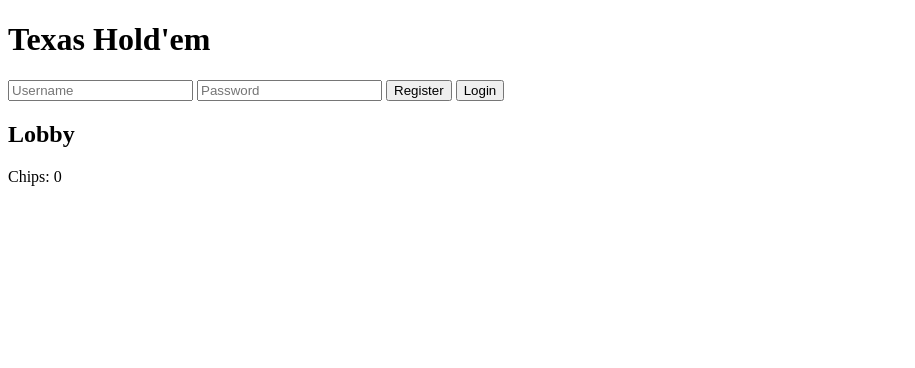
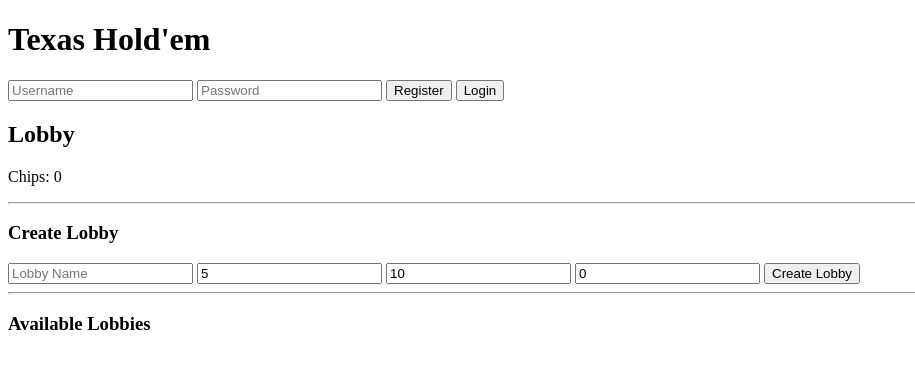
Before and after one commit to Rehcra867/Poker-v1, a website: page public/index.html in a window 1280 px wide. Shown: the whole page, without its empty margins (0-915 px from the left). Drawn offline with nearby package versions, Linux system fonts and the light colour scheme; no server answers.

Commit message:
Add lobby creation inputs and available lobbies section

```diff
--- a/public/index.html
+++ b/public/index.html
@@ -30,12 +30,47 @@
 </div>
 
 <div id="lobby" class="hidden">
+
   <h2>Lobby</h2>
 
   <p>
     Chips:
     <span id="chips">0</span>
   </p>
+
+  <hr>
+
+  <h3>Create Lobby</h3>
+
+  <input
+    id="lobbyName"
+    placeholder="Lobby Name">
+
+  <input
+    id="smallBlind"
+    type="number"
+    value="5">
+
+  <input
+    id="bigBlind"
+    type="number"
+    value="10">
+
+  <input
+    id="botCount"
+    type="number"
+    value="0">
+
+  <button onclick="createLobby()">
+    Create Lobby
+  </button>
+
+  <hr>
+
+  <h3>Available Lobbies</h3>
+
+  <div id="lobbyList"></div>
+
 </div>
 
 <script src="/socket.io/socket.io.js"></script>
```
